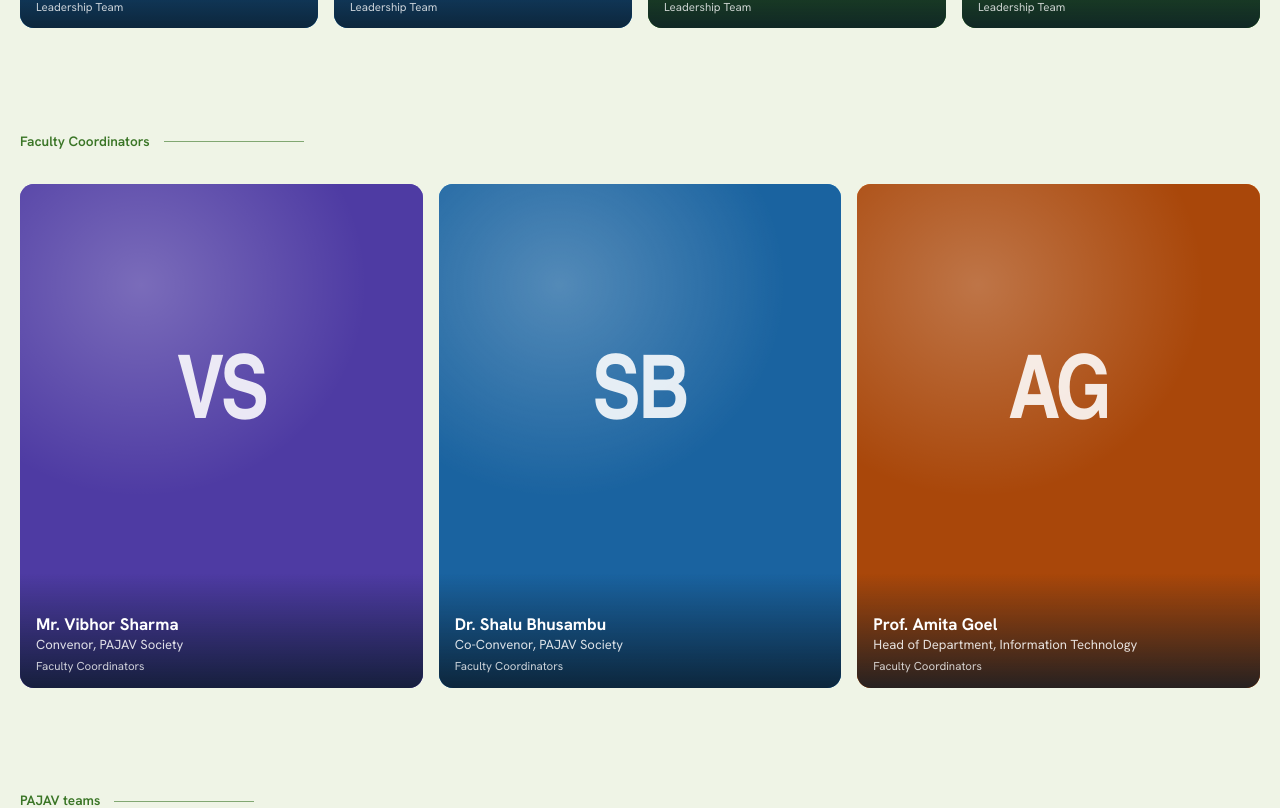
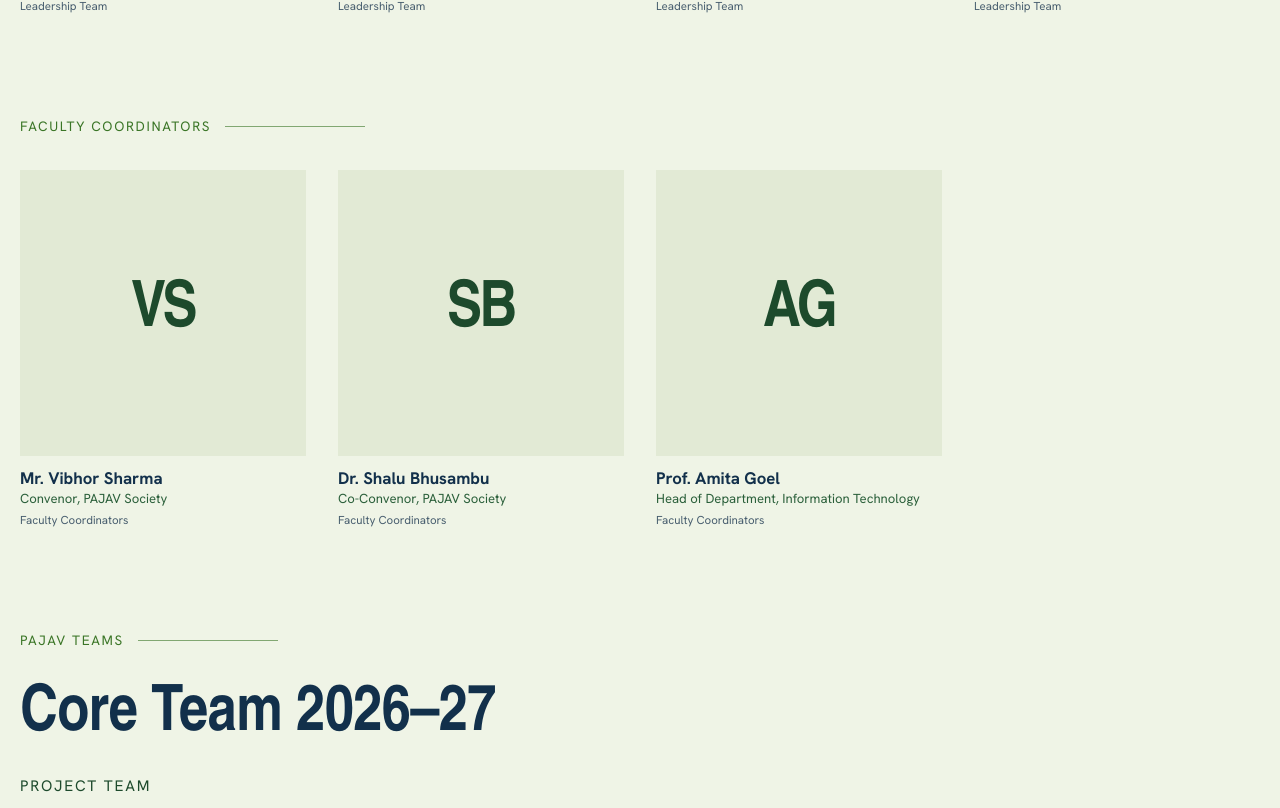
Before and after one commit to PAJAV-MAIT/PAJAV-Web, a React (Vite) app: page /people in a window 1280 px wide. Shown: the part 838-1646 px from the top of the page. Built offline with nearby package versions, Linux system fonts and the light colour scheme; a web font is replaced by a local one.

Commit message:
Redesign People and Credits sections

```diff
--- a/src/components/People.jsx
+++ b/src/components/People.jsx
@@ -1,36 +1,22 @@
-// People components.
-//   LeaderCard — ABC leader card: rounded, name over the image; flips on hover.
-// Without photos the front shows initials and the back shows the role in
-// handwriting, so the flip still works before photos arrive.
+// Editorial profile cards for the People page.
 import { elementFor, initials } from "../lib/format";
-
-function Flip({ person }) {
-  return (
-    <span className="flip" aria-hidden="true">
-      <span className="flip__inner">
-        <span className="flip__face flip__front">
-          {person.photo ? (
-            <img src={person.photo} alt="" loading="lazy" />
-          ) : (
-            <span className="flip__initials">{initials(person.name)}</span>
-          )}
-        </span>
-        <span className="flip__face flip__back">
-          {person.photo2 ? (
-            <img src={person.photo2} alt="" loading="lazy" />
-          ) : (
-            <span className="flip__note">{person.funFact || person.role}</span>
-          )}
-        </span>
-      </span>
-    </span>
-  );
-}
 
 export function LeaderCard({ person, onOpen }) {
   return (
-    <button type="button" className="leader" data-el={elementFor(person.name)} onClick={() => onOpen(person)}>
-      <Flip person={person} />
+    <button
+      type="button"
+      className="leader"
+      data-el={elementFor(person.name)}
+      onClick={() => onOpen(person)}
+      aria-label={`View ${person.name}, ${person.role}`}
+    >
+      <span className="leader__portrait" aria-hidden="true">
+        {person.photo ? (
+          <img src={person.photo} alt="" loading="lazy" />
+        ) : (
+          <span className="leader__initials">{initials(person.name)}</span>
+        )}
+      </span>
       <span className="leader__cap">
         <span className="leader__name">{person.name}</span>
         <span className="leader__role">{person.role}</span>
--- a/src/index.css
+++ b/src/index.css
@@ -1761,11 +1761,7 @@ svg.i {
   list-style: none;
   display: grid;
   grid-template-columns: repeat(4, minmax(0, 1fr));
-  gap: 16px;
-}
-
-.leaders--3 {
-  grid-template-columns: repeat(3, minmax(0, 1fr));
+  gap: clamp(18px, 2.5vw, 32px);
 }
 
 .leaders > li {
@@ -1774,12 +1770,10 @@ svg.i {
 }
 
 .leader {
-  position: relative;
-  border-radius: var(--r);
-  overflow: hidden;
-  aspect-ratio: 4 / 5;
-  background: var(--c);
-  color: #fff;
+  display: block;
+  overflow: visible;
+  background: transparent;
+  color: var(--navy);
   border: 0;
   padding: 0;
   cursor: pointer;
@@ -1787,27 +1781,49 @@ svg.i {
   width: 100%;
 }
 
+.leader__portrait {
+  display: grid;
+  place-items: center;
+  width: 100%;
+  aspect-ratio: 1;
+  overflow: hidden;
+  background: var(--mint-2);
+  color: var(--forest);
+}
+
+.leader__portrait img {
+  display: block;
+  width: 100%;
+  height: 100%;
+  object-fit: cover;
+  filter: grayscale(100%);
+}
+
+.leader__initials {
+  font-family: var(--font-display);
+  font-size: clamp(2rem, 5vw, 4.5rem);
+  font-weight: 700;
+  letter-spacing: -0.04em;
+}
+
 .leader__cap {
-  position: absolute;
-  left: 0;
-  right: 0;
-  bottom: 0;
-  padding: 40px 16px 14px;
-  background: linear-gradient(transparent, rgb(10 25 38 / 0.82));
-  z-index: 2;
+  display: block;
+  padding-top: 12px;
 }
 
 .leader__name {
   display: block;
-  font-weight: 700;
+  font-weight: 800;
   font-size: 1.05rem;
   line-height: 1.2;
+  color: var(--navy);
 }
 
 .leader__role {
   display: block;
   font-size: 0.82rem;
-  opacity: 0.85;
+  font-weight: 400;
+  color: var(--forest-2);
 }
 
 .leader__meta {
@@ -1815,10 +1831,13 @@ svg.i {
   margin-top: 3px;
   font-size: 0.72rem;
   line-height: 1.35;
-  opacity: 0.78;
+  color: var(--navy-2);
 }
 
 .people__core-title {
+  font-family: var(--font-display);
+  font-size: clamp(2.2rem, 5vw, 4.5rem);
+  font-weight: 800;
   margin-bottom: 28px;
 }
 
@@ -1832,6 +1851,18 @@ svg.i {
 
 .people__department h3 {
   margin-bottom: 8px;
+  font-family: var(--font-body);
+  font-size: 0.95rem;
+  font-weight: 400;
+  letter-spacing: 0.12em;
+  text-transform: uppercase;
+  color: var(--forest);
+}
+
+.people-section .label {
+  font-weight: 400;
+  letter-spacing: 0.12em;
+  text-transform: uppercase;
 }
 
 .people__department-description {
@@ -1841,106 +1872,27 @@ svg.i {
 }
 
 @media (max-width: 900px) {
-  .leaders,
-  .leaders--3 {
+  .leaders {
     grid-template-columns: repeat(2, minmax(0, 1fr));
   }
 }
 
 @media (max-width: 580px) {
-  .leaders,
-  .leaders--3 {
-    grid-template-columns: 1fr;
-  }
-}
-
-/* ───────────────────────── UW second-photo flip (people) ── */
-
-.flip {
-  display: block;
-  position: relative;
-  aspect-ratio: 1 / 1;
-  perspective: 1000px;
-}
-
-.leader .flip {
-  position: absolute;
-  inset: 0;
-  aspect-ratio: auto;
-}
-
-.flip__inner {
-  position: absolute;
-  inset: 0;
-  display: block;
-  transform-style: preserve-3d;
-  transition: transform 0.6s var(--ease);
-}
-
-.leader:hover .flip__inner,
-.leader:focus-visible .flip__inner {
-  transform: rotateY(180deg);
-}
-
-.flip__face {
-  position: absolute;
-  inset: 0;
-  display: grid;
-  place-items: center;
-  overflow: hidden;
-  backface-visibility: hidden;
-  -webkit-backface-visibility: hidden;
-}
-
-.flip__face img {
-  width: 100%;
-  height: 100%;
-  object-fit: cover;
-}
-
-/* UW: black-and-white portrait on the front, colour on the back */
-.flip__front img {
-  filter: grayscale(1) contrast(1.05);
-}
-
-.flip__back {
-  transform: rotateY(180deg);
-  background: var(--c-ink);
-}
-
-.leader .flip__front {
-  background:
-    radial-gradient(80% 60% at 30% 20%, color-mix(in srgb, white 25%, transparent), transparent 70%),
-    var(--c-ink);
-}
-
-.leader .flip__initials {
-  color: color-mix(in srgb, white 88%, transparent);
-  font-family: var(--font-display);
-  font-weight: 900;
-  font-variation-settings: "wdth" 125;
-  font-size: clamp(3rem, 7vw, 5.5rem);
-  letter-spacing: -0.03em;
-  margin-bottom: 18%;
-}
-
-.leader .flip__note {
-  padding: 12%;
-  font-family: var(--font-hand);
-  font-weight: 600;
-  font-size: clamp(1.5rem, 2.6vw, 2.2rem);
-  line-height: 1.05;
-  text-align: center;
-  color: #fff;
-  rotate: -4deg;
-  margin-bottom: 22%;
-}
-
-/* ───────────────────────────────────────────── UW credits ── */
+  .leaders {
+    grid-template-columns: repeat(2, minmax(0, 1fr));
+    gap: 20px 14px;
+  }
+
+  .leader__name {
+    font-size: 0.95rem;
+  }
+}
+
+/* ───────────────────────────────────────────── PAJAV credits ── */
 
 .credits-block {
   background: var(--forest);
-  color: var(--on-dark);
+  color: var(--mint);
   padding-block: clamp(48px, 7vw, 96px);
 }
 
@@ -1955,33 +1907,43 @@ svg.i {
 }
 
 .credits {
-  columns: 4 220px;
-  column-gap: 40px;
-}
-
-.credits section {
-  break-inside: avoid;
-  margin-bottom: 28px;
+  display: grid;
+  grid-template-columns: repeat(3, minmax(0, 1fr));
+  gap: 32px 40px;
+}
+
+.credits__item {
+  padding-top: 16px;
+  border-top: 1px solid color-mix(in srgb, var(--lime) 45%, transparent);
 }
 
 .credits h3 {
-  font-family: var(--font-body);
-  font-size: 0.95rem;
+  font-family: var(--font-display);
+  font-size: 1.05rem;
   font-weight: 700;
-  letter-spacing: 0;
   color: var(--lime);
-  margin-bottom: 6px;
-}
-
-.credits ul {
-  list-style: none;
+  margin-bottom: 8px;
+}
+
+.credits p {
+  max-width: 38ch;
+  color: var(--mint);
   font-size: 0.98rem;
   line-height: 1.55;
 }
 
-.credits li span {
-  color: var(--on-dark-2);
-  font-size: 0.85rem;
+@media (max-width: 760px) {
+  .credits {
+    grid-template-columns: repeat(2, minmax(0, 1fr));
+    gap: 24px;
+  }
+}
+
+@media (max-width: 520px) {
+  .credits {
+    grid-template-columns: 1fr;
+    gap: 22px;
+  }
 }
 
 /* ──────────────────────────────────────────────── showcase ── */
--- a/src/pages/People.jsx
+++ b/src/pages/People.jsx
@@ -1,31 +1,43 @@
 import { useState } from "react";
 import { coreTeams, faculty, leadership, session } from "../data/team";
-import { showcase } from "../data/showcase";
 import { Portrait } from "../components/People";
 import PersonDialog from "../components/PersonDialog";
 import { Label, PageTitle } from "../components/ui";
 
+const credits = [
+  {
+    title: "Website & Engineering",
+    description: "Frontend React/Vite development, Three.js 3D globe, hosting & CI/CD.",
+  },
+  {
+    title: "Logo & Brand Identity",
+    description: "Wordmark, element iconography, typography & brand guidelines.",
+  },
+  {
+    title: "Posters & Print",
+    description: "Recruitment posters, event banners, orientation mailers.",
+  },
+  {
+    title: "Portraits & Photography",
+    description: "Studio member portraits, event documentation.",
+  },
+  {
+    title: "Logistics & Event Setup",
+    description: "Auditorium AV setup, registration desk, refreshments.",
+  },
+];
+
 export default function People() {
   const [person, setPerson] = useState(null);
 
-  // UW-style credits: everyone who made PAJAV happen, grouped by role
-  const credits = [
-    { title: "Leadership", people: leadership.map((p) => [p.name, p.role]) },
-    { title: "Faculty", people: faculty.map((p) => [p.name, p.role]) },
-    ...coreTeams.map((t) => ({ title: t.team, people: t.members.map((m) => [m.name, m.role]) })),
-    ...showcase
-      .filter((w) => w.credits.length)
-      .map((w) => ({ title: w.title, people: w.credits.map((n) => [n]) })),
-  ];
-
   return (
     <>
-      <PageTitle title="People">
+      <PageTitle title="PEOPLE">
         Meet the people behind PAJAV — the student leaders, passionate teams and faculty mentors working together to
         turn ideas into impact.
       </PageTitle>
 
-      <section className="section section--tight" aria-labelledby="lead-title">
+      <section className="section section--tight people-section" aria-labelledby="lead-title">
         <div className="wrap">
           <Label>Leadership Team</Label>
           <h2 id="lead-title" className="sr-only">
@@ -39,13 +51,13 @@ export default function People() {
         </div>
       </section>
 
-      <section className="section section--tight" aria-labelledby="fac-title">
+      <section className="section section--tight people-section" aria-labelledby="fac-title">
         <div className="wrap">
           <Label>Faculty Coordinators</Label>
           <h2 id="fac-title" className="sr-only">
             Faculty coordinators
           </h2>
-          <ul className="leaders leaders--3">
+          <ul className="leaders">
             {faculty.map((p) => (
               <Portrait key={p.name} person={{ ...p, department: "Faculty Coordinators" }} onOpen={setPerson} />
             ))}
@@ -53,17 +65,15 @@ export default function People() {
         </div>
       </section>
 
-      <section className="section section--tight" aria-labelledby="core-title">
+      <section className="section section--tight people-section" aria-labelledby="core-title">
         <div className="wrap">
-          <Label>PAJAV teams</Label>
-          <h2 id="core-title" className="split__title people__core-title">
+          <Label>PAJAV Teams</Label>
+          <h2 id="core-title" className="people__core-title">
             Core Team {session}
           </h2>
           {coreTeams.map((t) => (
             <div key={t.team} className="people__department">
-              <h3 className="split__title">
-                {t.team}
-              </h3>
+              <h3>{t.team}</h3>
               <p className="people__department-description">{t.description}</p>
               <ul className="leaders">
                 {t.members.map((m) => (
@@ -79,22 +89,10 @@ export default function People() {
         <div className="wrap">
           <h2 id="credits-title">Credits</h2>
           <div className="credits">
-            {credits.map((c) => (
-              <section key={c.title}>
-                <h3>{c.title}</h3>
-                <ul>
-                  {c.people.map(([name, role]) => (
-                    <li key={name}>
-                      {name}
-                      {role && (
-                        <>
-                          <br />
-                          <span>{role}</span>
-                        </>
-                      )}
-                    </li>
-                  ))}
-                </ul>
+            {credits.map((credit) => (
+              <section key={credit.title} className="credits__item">
+                <h3>{credit.title}</h3>
+                <p>{credit.description}</p>
               </section>
             ))}
           </div>
```
